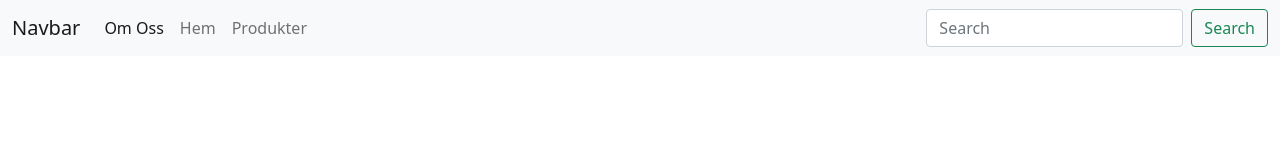
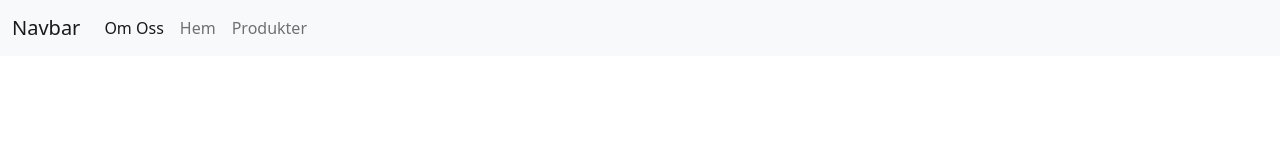
Before and after one commit to jesDVar/Ovn8, a website: page about_us.html in a window 1280 px wide. Drawn offline with nearby package versions, Linux system fonts and the light colour scheme.

Commit message:
Removed unnecessary html-code

```diff
--- a/about_us.html
+++ b/about_us.html
@@ -4,12 +4,11 @@
     <meta charset="UTF-8">
     <meta http-equiv="X-UA-Compatible" content="IE=edge">
     <meta name="viewport" content="width=device-width, initial-scale=1.0">
-    <title>About Us</title>
+    <title>Coffee Company</title>
     <link rel="stylesheet" href="/node_modules/bootstrap/dist/css/bootstrap.min.css">
     <link rel="stylesheet" href="main.css">
   </head>
   <body>
-
     <nav class="navbar navbar-expand-lg navbar-light bg-light">
       <div class="container-fluid">
         <a class="navbar-brand" href="#">Navbar</a>
@@ -27,22 +26,10 @@
               <li class="nav-item">
                 <a class="nav-link" href="products.html">Produkter</a>
               </li>
-
-
-
             </ul>
-            <form class="d-flex">
-              <input class="form-control me-2" type="search" placeholder="Search" aria-label="Search">
-              <button class="btn btn-outline-success" type="submit">Search</button>
-            </form>
           </div>
         </div>
       </nav>
-
-
-
-
-
       <script src="/node_modules/bootstrap/dist/js/bootstrap.bundle.min.js"></script>
     </body>
     </html>
```
Also changed, not shown: index.html (+5 -22 lines), products.html (+2 -3 lines). Lines whose indentation alone changed are shown as unchanged.
